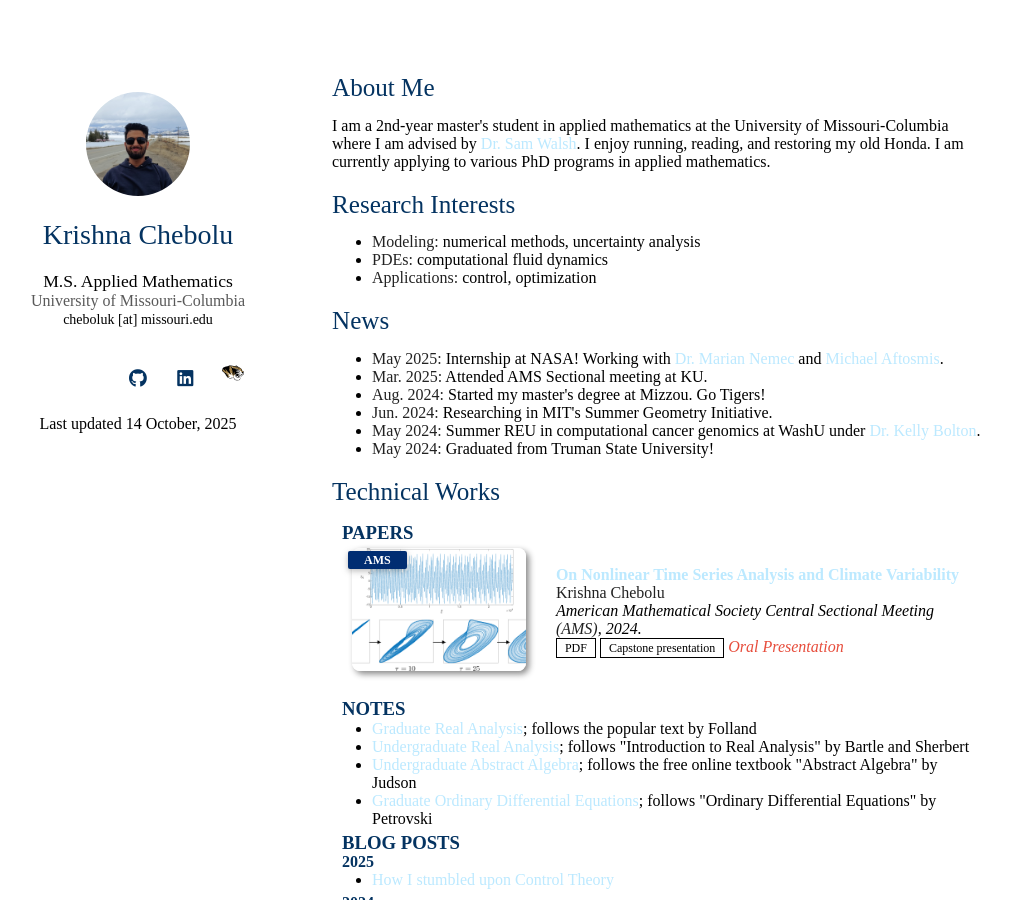
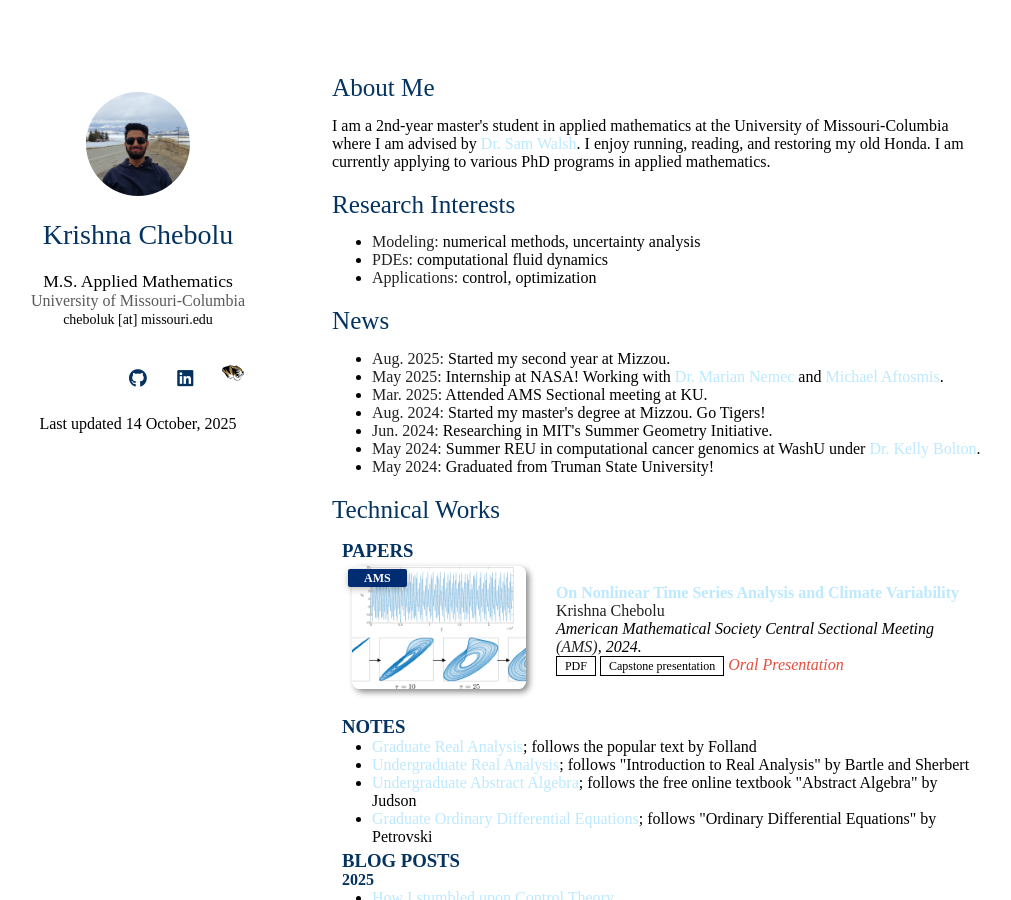
Before and after one commit to krishnachebolu/krishnachebolu.github.io, a Jekyll site: the page index.html, which Jekyll copies as it is, in a window 1280 px wide and 900 px high. Shown: the whole window, without its empty margins (138-1149 px from the left). Built offline with Jekyll 4.4.1, drawn with Linux system fonts in a browser that asks for light colours; nearby versions of some CDN libraries; a style sheet for code colours, icons or effects is not loaded.

Commit message:
Update index.html

```diff
--- a/index.html
+++ b/index.html
@@ -106,6 +106,7 @@ Last updated 14 October, 2025
 
 <h2 id="news">News</h2>
 <ul>
+  <li><strong>Aug. 2025:</strong> Started my second year at Mizzou.</li>
   <li><strong>May 2025:</strong> Internship at NASA! Working with <a href="https://www.nas.nasa.gov/aboutnas/staff/staff_nemec.html">Dr. Marian Nemec</a> and <a href="https://www.nas.nasa.gov/aboutnas/staff/staff_maftosmis.html">Michael Aftosmis</a>.</li>
   <li><strong>Mar. 2025:</strong> Attended AMS Sectional meeting at KU.</li>
   <li><strong>Aug. 2024:</strong> Started my master's degree at Mizzou. Go Tigers!</li>
```
